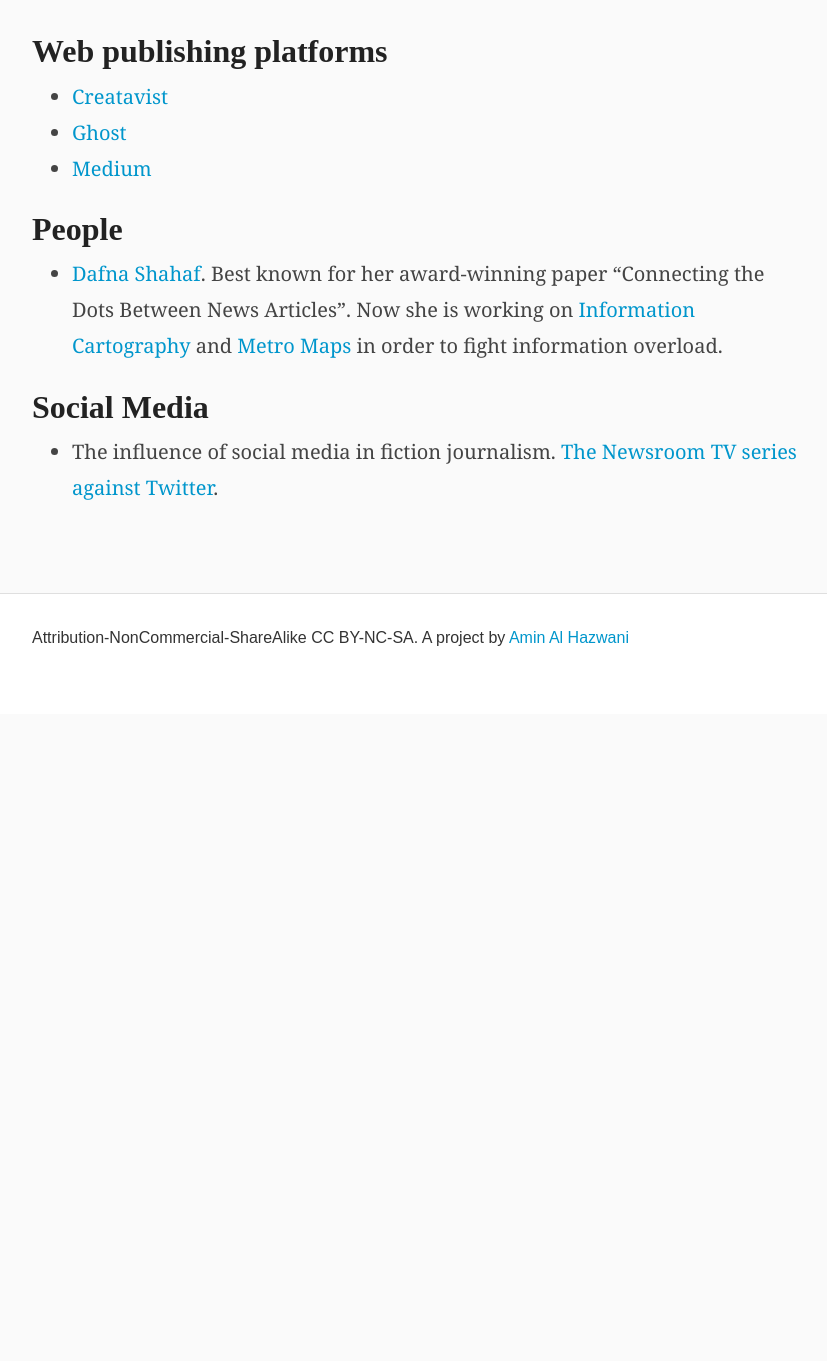
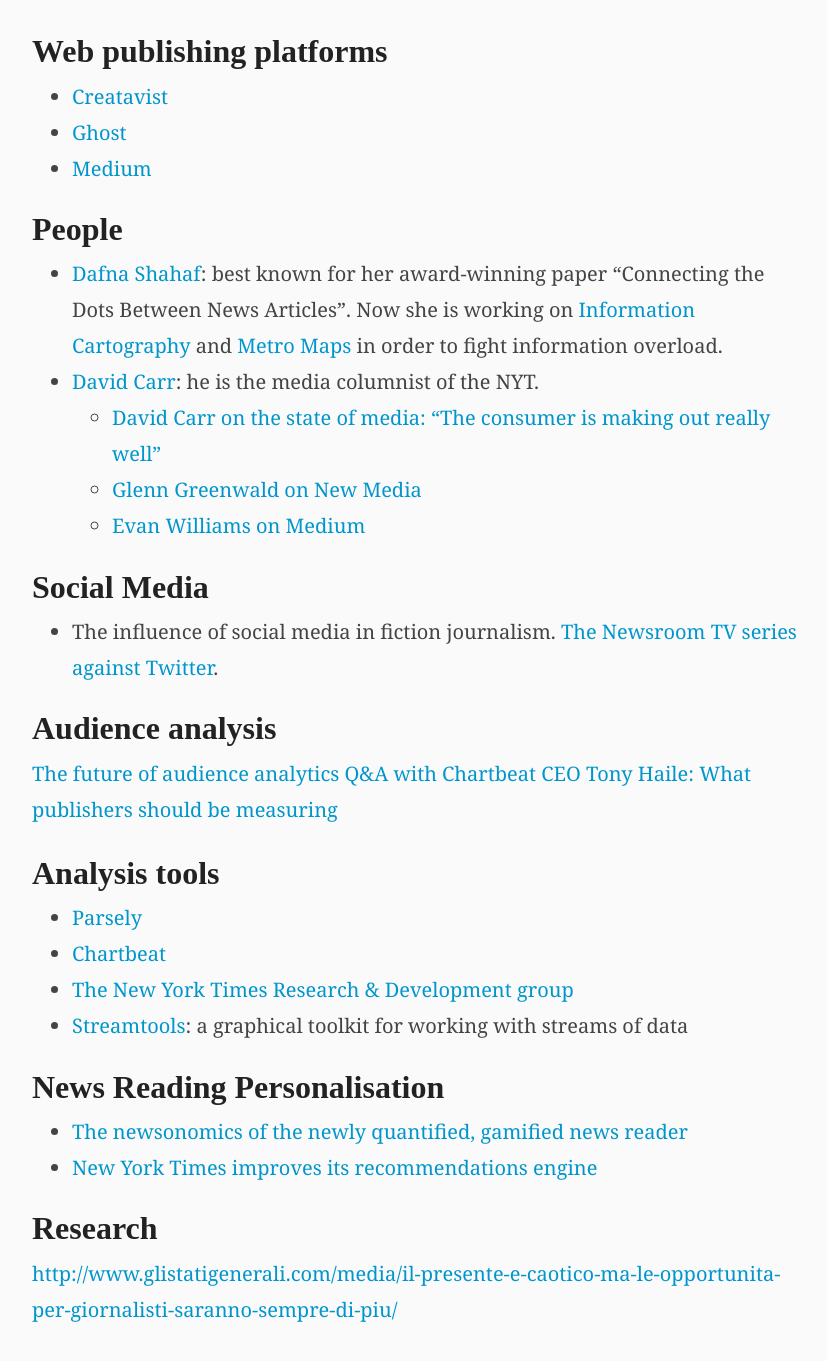
Before and after one commit to aminalhazwani/blog.newsboy.co, a Jekyll site: the page built from resources.md, in a window 1280 px wide and 1400 px high, scrolled down 2019 px. Shown: the top 1361 px of the window, without its empty margins (224-1051 px from the left). Built offline with Jekyll 4.4.1, drawn with Linux system fonts in a browser that asks for light colours; before the commit the page ends 2733 px from its top, so only the background shows below that.

Commit message:
Added two new posts and some other resources

```diff
--- a/resources.md
+++ b/resources.md
@@ -17,7 +17,7 @@
 
 #### Newsgames
 - [Playing at Democracy: Tomas Rawllings at TEDxHousesofParliament](http://www.youtube.com/watch?v=lBHp5y-Idyk)
-- [Newsgamehack Tumblr](http://newsgameshack.tumblr.com/), [Newsgame geneator](http://newsgameshack.thegoodevil.com/#) and [Newsgame Hackaton](http://newsgames-hackathon.tumblr.com/).
+- [Newsgamehack Tumblr](http://newsgameshack.tumblr.com/), [Newsgame geneator](http://newsgameshack.thegoodevil.com/) and [Newsgame Hackaton](http://newsgames-hackathon.tumblr.com/).
 - [Gamethenews.net](http://gamethenews.net/).
 - [The good evil game studio](http://thegoodevil.com/). Developing games with a purpose and playful experiences.
 - [Buzzfeed building a games team](http://techcrunch.com/2014/08/29/buzzfeed-games-team/)
@@ -51,7 +51,28 @@
 - [Medium](https://medium.com/)
 
 #### People
-- [Dafna Shahaf](http://i.stanford.edu/~dshahaf/). Best known for her award-winning paper "Connecting the Dots Between News Articles". Now she is working on [Information Cartography](#) and [Metro Maps](#) in order to fight information overload.
+- [Dafna Shahaf](http://i.stanford.edu/~dshahaf/): best known for her award-winning paper "Connecting the Dots Between News Articles". Now she is working on [Information Cartography](http://i.stanford.edu/~dshahaf/fp1097-shahaf.pdf) and [Metro Maps](http://i.stanford.edu/~dshahaf/kdd2012-shahaf-guestrin-horvitz.pdf) in order to fight information overload.
+- [David Carr](https://twitter.com/carr2n): he is the media columnist of the NYT.
+    -  [David Carr on the state of media: "The consumer is making out really well"](http://digiday.com/publishers/david-carr-state-media-consumer-making-really-well/)
+    -  [Glenn Greenwald on New Media](http://www.nytimes.com/video/business/100000003030031/glenn-greenwald-on-new-media.html)
+    -  [Evan Williams on Medium](http://www.nytimes.com/video/business/100000002899296/evan-williams-on-medium.html)
 
 #### Social Media
 - The influence of social media in fiction journalism. [The Newsroom TV series against Twitter](http://grantland.com/hollywood-prospectus/the-six-lessons-of-the-internet-according-to-the-newsroom/).
+
+#### Audience analysis
+[The future of audience analytics](http://www.rjionline.org/futures-lab-update/085-future-audience-analytics-metrics-data)
+[Q&A with Chartbeat CEO Tony Haile: What publishers should be measuring](http://www.rjionline.org/blog/qa-chartbeat-ceo-tony-haile-what-publishers-should-be-measuring)
+
+#### Analysis tools
+- [Parsely](https://parsely.com/)
+- [Chartbeat](https://chartbeat.com/)
+- [The New York Times Research & Development group](http://nytlabs.com/)
+- [Streamtools](http://nytlabs.github.io/streamtools/): a graphical toolkit for working with streams of data
+
+#### News Reading Personalisation
+- [The newsonomics of the newly quantified, gamified news reader](http://www.niemanlab.org/2014/12/the-newsonomics-of-the-newly-quantified-gamified-news-reader/)
+- [New York Times improves its recommendations engine](http://www.niemanlab.org/2013/08/new-york-times-improves-its-recommendations-engine/?relatedstory)
+
+#### Research
+[http://www.glistatigenerali.com/media/il-presente-e-caotico-ma-le-opportunita-per-giornalisti-saranno-sempre-di-piu/](http://www.glistatigenerali.com/media/il-presente-e-caotico-ma-le-opportunita-per-giornalisti-saranno-sempre-di-piu/)
```
Also changed, not shown: _posts/2014-10-31-the-influence-of-social-media-on-news.md (+1 -1 lines), _posts/2014-12-10-unexplored-opportunities-technology-journalism.md (added, +24 -0 lines), _posts/2014-12-18-news-diet.md (added, +23 -0 lines).
